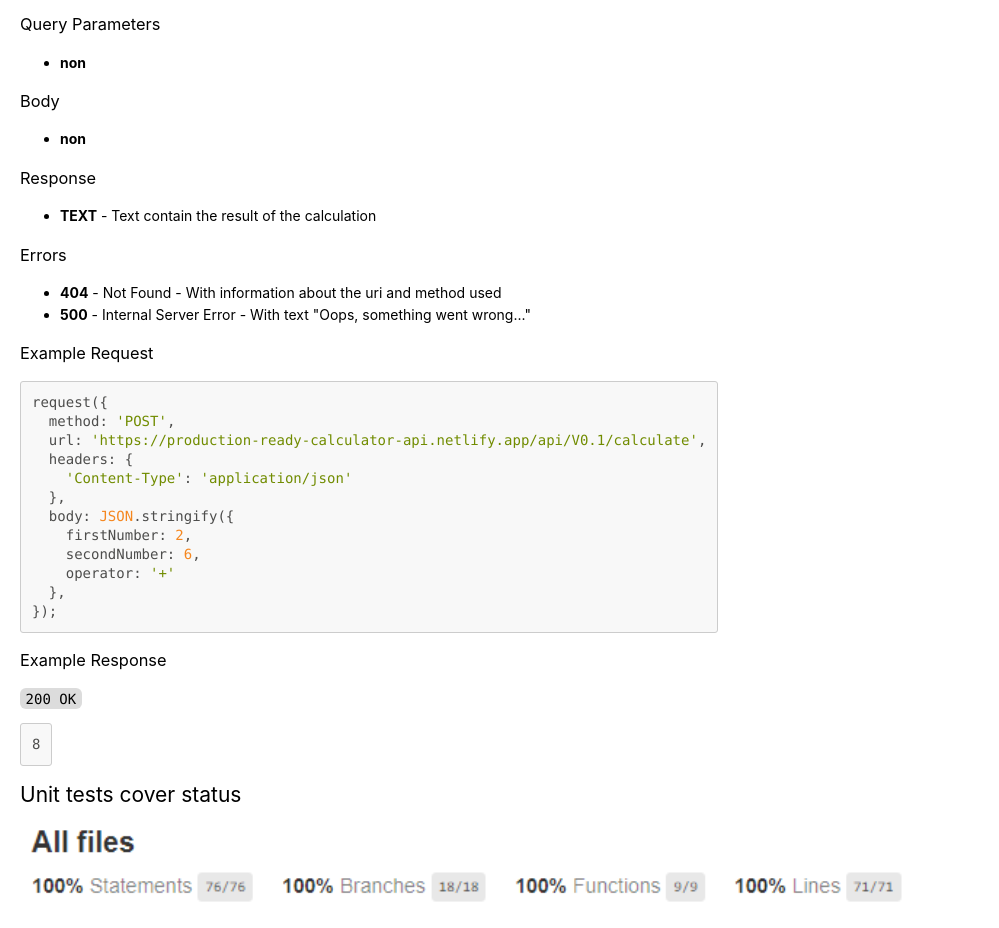
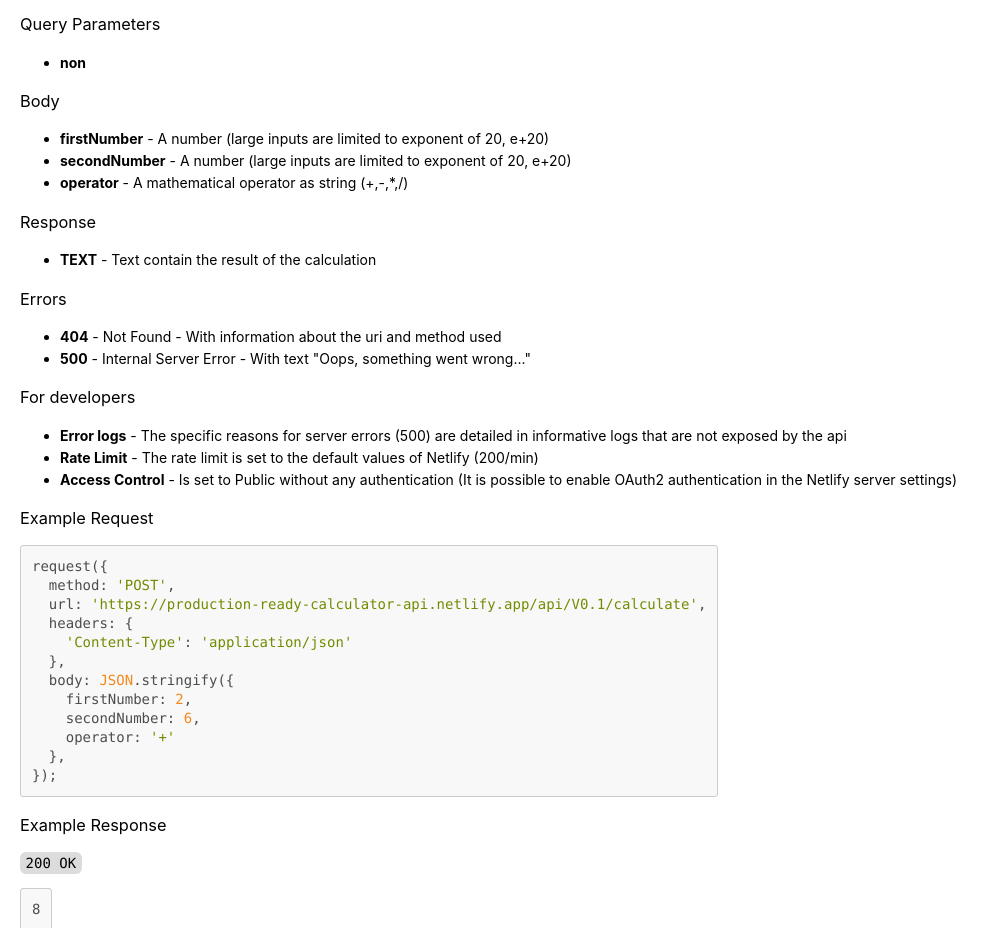
Before and after one commit to OrenVilderman/production-ready-api-test, a website: page index.html in a window 1280 px wide. Shown: the part 1649-2577 px from the top of the page, without its empty margins (0-999 px from the left). Drawn offline with Linux system fonts and the light colour scheme; a script that the page names is missing.

Commit message:
Added information about body parameters and for developers

```diff
--- a/index.html
+++ b/index.html
@@ -378,7 +378,8 @@
 		});
 	</script>
 	<h1 id="production-ready-calculator-api">production-ready-calculator-api</h1>
-	<p>This is a sample project of how to create a production ready serverless api with tests and continues integration process</p>
+	<p>This is a sample project of how to create a production ready serverless api with tests and continues integration
+		process</p>
 	<h2 id="server-status">Server Status</h2>
 	<p><a href="https://app.netlify.com/sites/production-ready-calculator/deploys"><img
 				src="https://api.netlify.com/api/v1/badges/9d03ef8a-c8a3-4cfd-b2e4-225d3cf4d5f0/deploy-status"
@@ -426,7 +427,9 @@
 	</ul>
 	<h3 id="body">Body</h3>
 	<ul>
-		<li><strong>non</strong></li>
+		<li><strong>firstNumber</strong> - A number (large inputs are limited to exponent of 20, e+20)</li>
+		<li><strong>secondNumber</strong> - A number (large inputs are limited to exponent of 20, e+20)</li>
+		<li><strong>operator</strong> - A mathematical operator as string (+,-,*,/)</li>
 	</ul>
 	<h3 id="response">Response</h3>
 	<ul>
@@ -436,6 +439,14 @@
 	<ul>
 		<li><strong>404</strong> - Not Found - With information about the uri and method used</li>
 		<li><strong>500</strong> - Internal Server Error - With text &quot;Oops, something went wrong...&quot;</li>
+	</ul>
+	<h3 id="for-developers">For developers</h3>
+	<ul>
+		<li><strong>Error logs</strong> - The specific reasons for server errors (500) are detailed in informative logs
+			that are not exposed by the api</li>
+		<li><strong>Rate Limit</strong> - The rate limit is set to the default values of Netlify (200/min)</li>
+		<li><strong>Access Control</strong> - Is set to Public without any authentication (It is possible to enable
+			OAuth2 authentication in the Netlify server settings)</li>
 	</ul>
 	<h3 id="example-request">Example Request</h3>
 	<pre class="hljs"><code><div>request({
```
Also changed, not shown: README.md.
